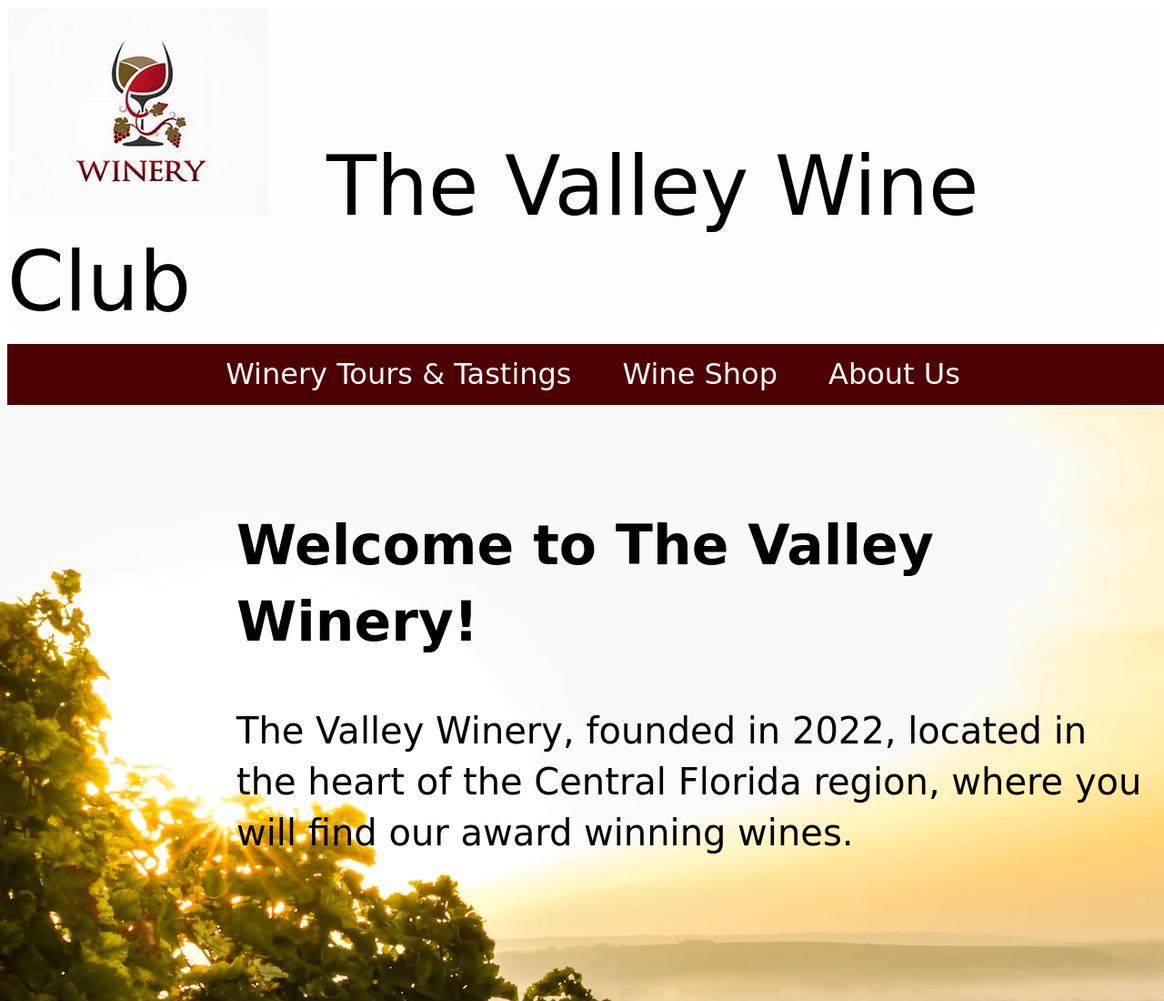
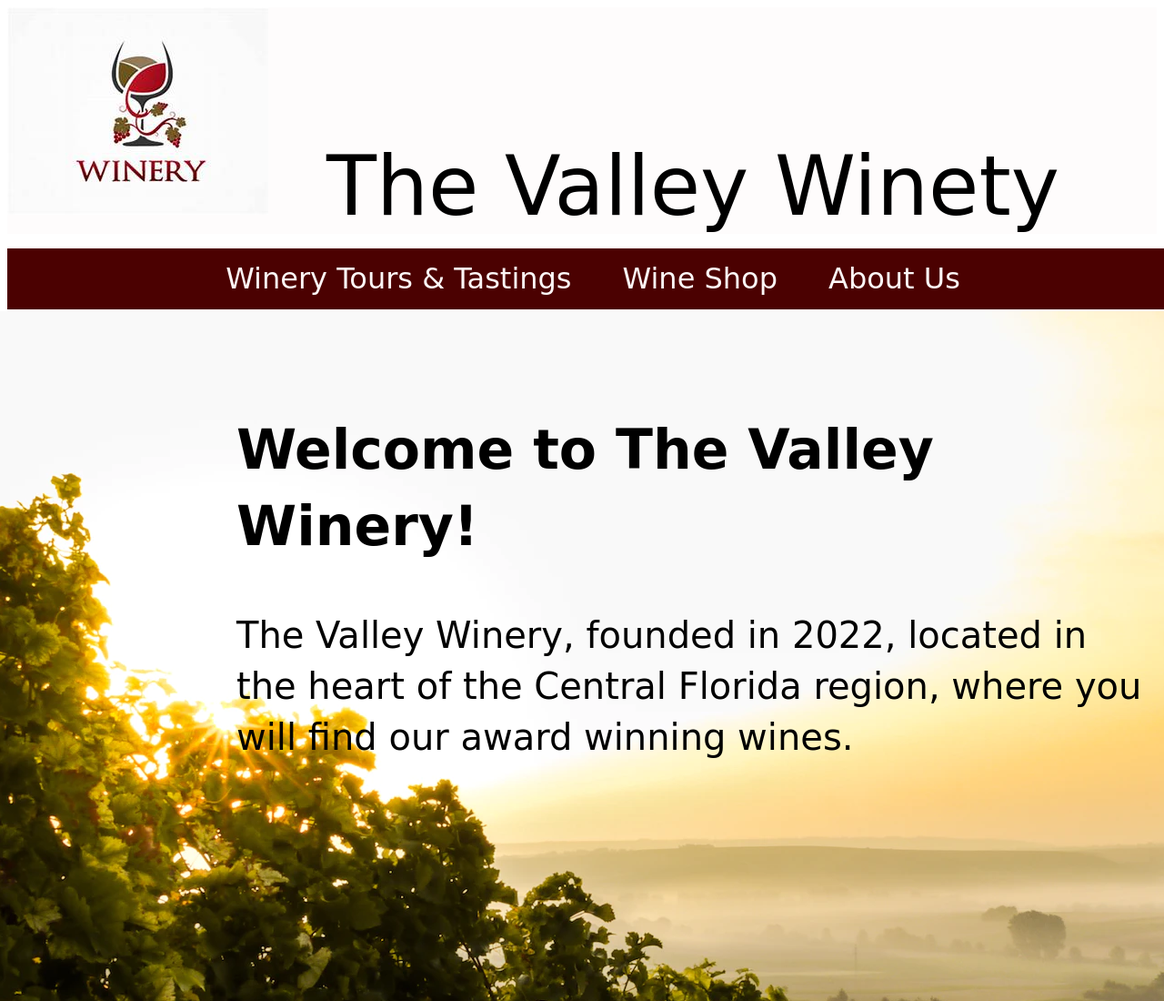
Before and after one commit to jdelvalle12/thevalleywinery, a plain HTML site: page index.html in a window 1280 px wide. Shown: the top 1100 px of the page at 91% size. Drawn offline with Linux system fonts and the light colour scheme; files whose address does not match are found by name; a web font is replaced by a local one.

Commit message:
another title change

```diff
--- a/index.html
+++ b/index.html
@@ -17,7 +17,7 @@
             <div class="container">
                 <div class="content">
                     <div class="row">
-                        <a href="index.html" class="logo"><img class="icon" src="./assets/images/Winery.jpg" alt="image to align">The Valley Wine Club</a>
+                        <a href="index.html" class="logo"><img class="icon" src="./assets/images/Winery.jpg" alt="image to align">The Valley Winety</a>
                     </div>
                 </div>
             </div>
```
